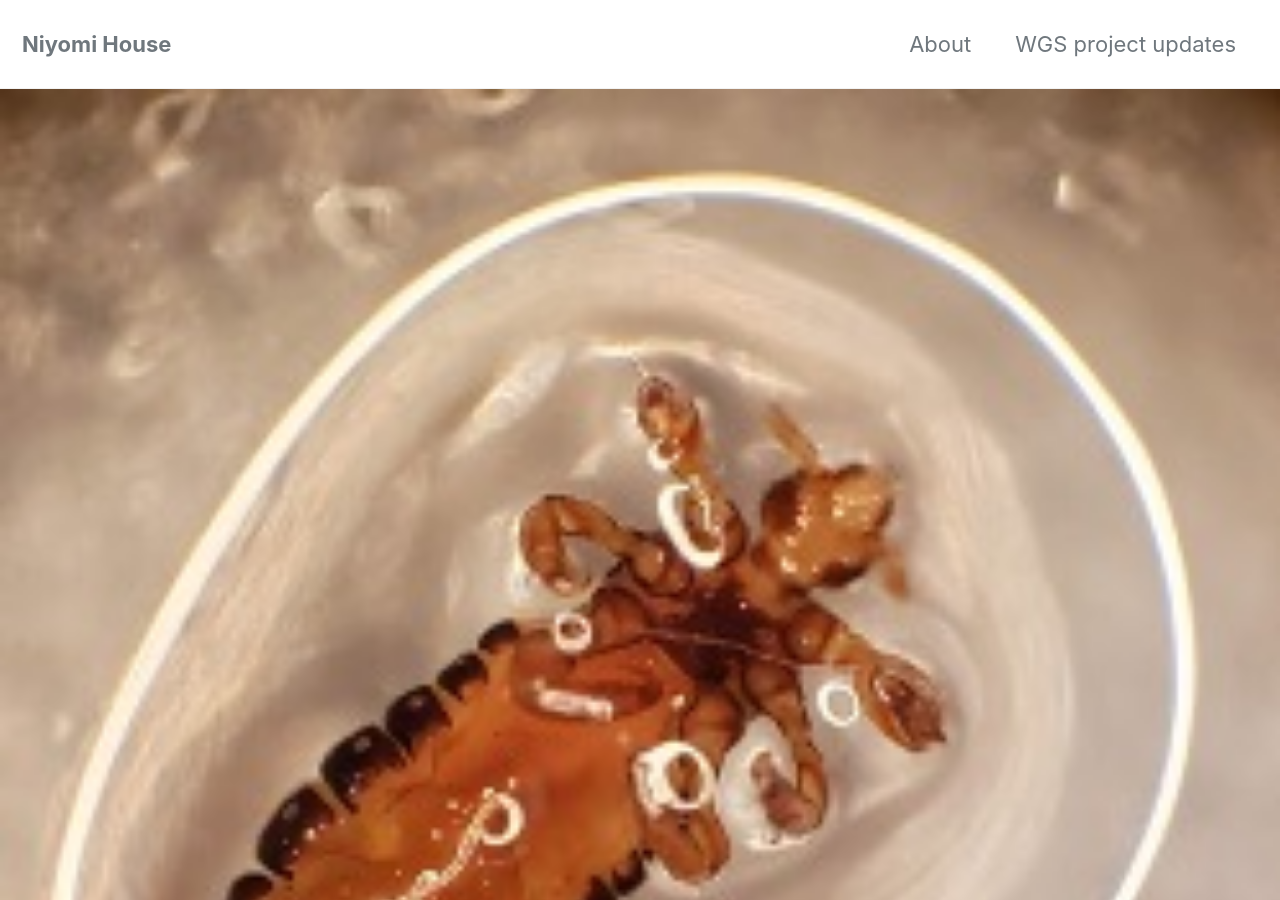
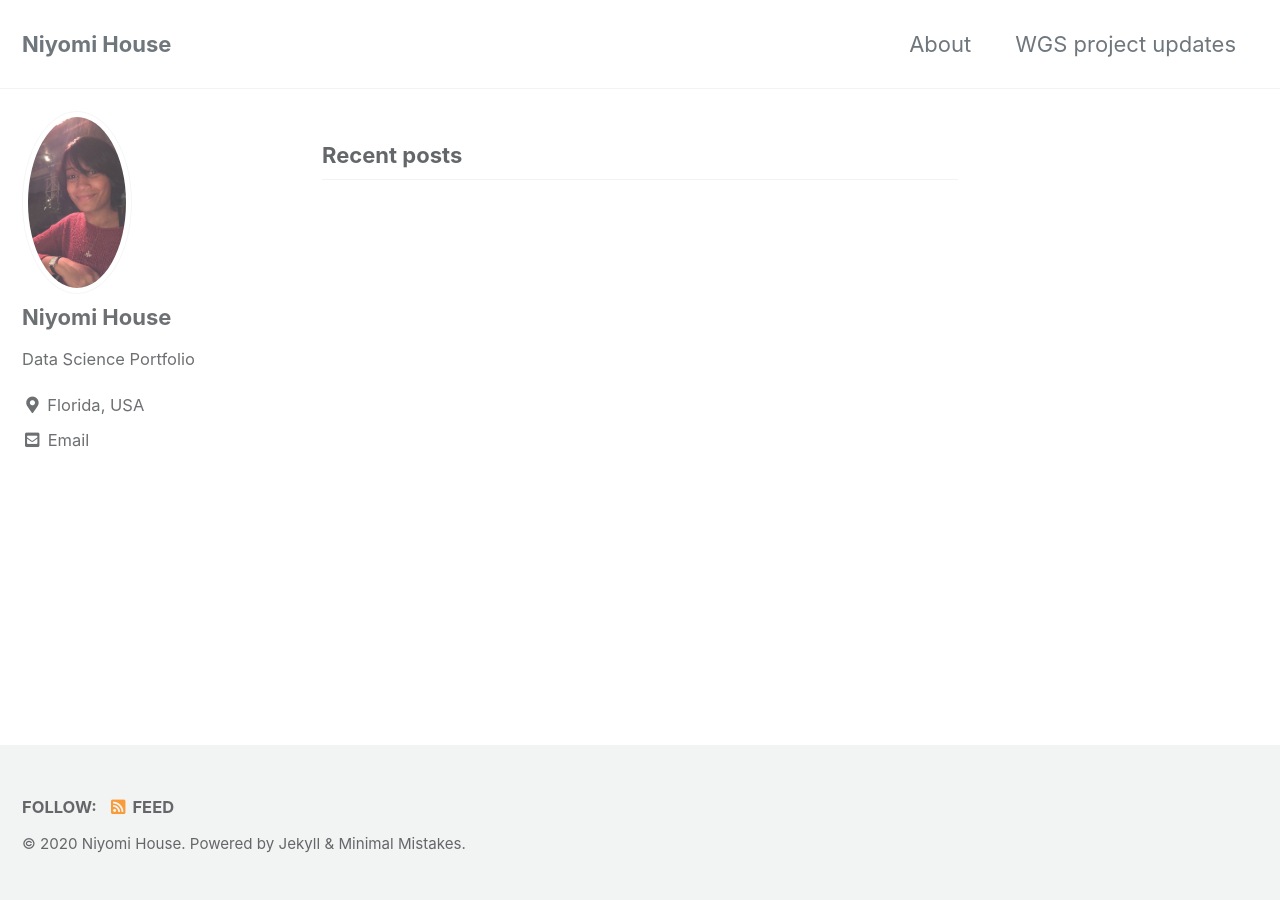
Before and after one commit to niyomiw/niyomiw.github.io, a Jekyll site: the page built from index.html, in a window 1280 px wide and 900 px high. Built offline with Jekyll 4.4.1, drawn with Linux system fonts in a browser that asks for light colours; cached includes are drawn as plain includes; the list of posts is cut into pages by our own code.

Commit message:
removing front image

```diff
--- a/index.html
+++ b/index.html
@@ -2,5 +2,5 @@
 layout: home
 author_profile: true
 header:
- image: "/images/louse2.jpg"
+ image:
 ---
```
